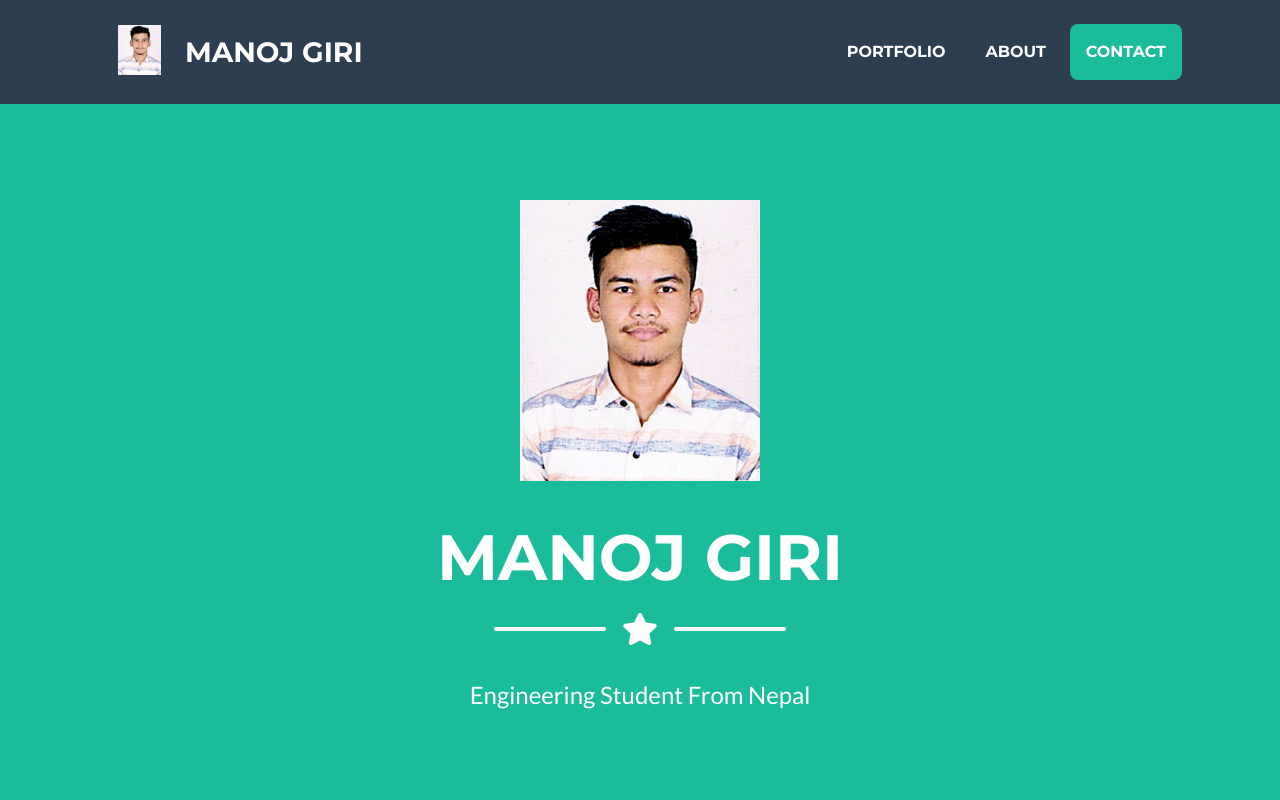
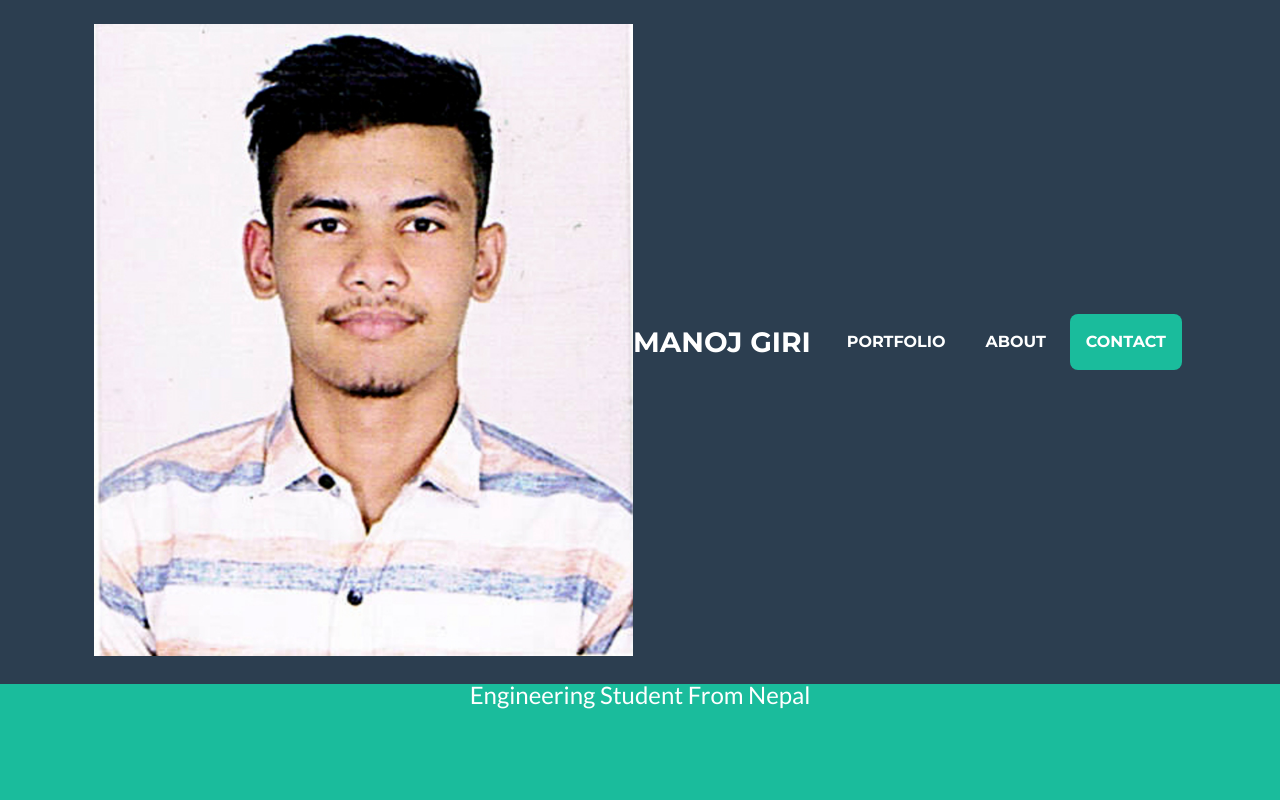
Before and after one commit to 123manojgiri/manojgiri, a plain HTML site: page index.html in a window 1280 px wide. Shown: the top 800 px of the page. Drawn offline with nearby package versions, Linux system fonts and the light colour scheme.

Commit message:
Update index.html

```diff
--- a/index.html
+++ b/index.html
@@ -22,7 +22,7 @@
             <div class="container">
 
 
-                    <div class="col-md-1 col-lg-1 mb-1">
+                    <div class="col-md-0 col-lg-0 mb-1">
                         <div class="img-fluid" data-toggle="https://mgiri.com.np" data-target="https://mgiri.com.np">
                             <div class="portfolio-item-caption d-flex align-items-center justify-content-center h-10 w-10">
 
```
